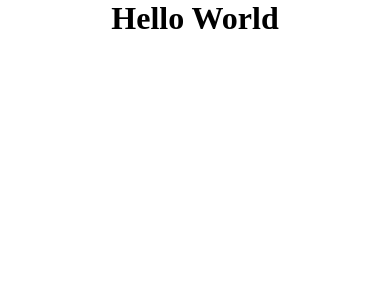
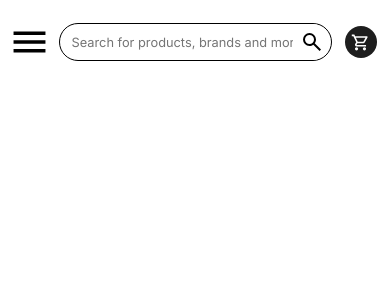
Before and after one commit to SamirJabre/New-Jersey-Front, a React (Vite) app: page / in a window 390 px wide. Shown: the top 300 px of the page. Built offline with nearby package versions, Linux system fonts and the light colour scheme.

Commit message:
Styling for mobile view

```diff
--- a/src/Components/Header/Header.css
+++ b/src/Components/Header/Header.css
@@ -18,6 +18,114 @@
     width: 100%;
     height: 100%;
 }
+
+.Home_Header_2{
+    display: flex;
+    justify-content: space-between;
+    align-items: center;
+    width: 100%;
+    height: 10vh;
+}
+
+.menu{
+    display: flex;
+    justify-content: center;
+    align-items: center;
+    width: 15%;
+    height: 100%;
+}
+#menu_btn{
+    background-color: white;
+    width: 100%;
+    height: 50%;
+    border: none;
+    cursor: pointer;
+}
+
+#menu_btn img{
+    width: 100%;
+    height: 100%;
+}
+
+.search_bar_2{
+    display: flex;
+    justify-content: center;
+    align-items: center;
+    width: 70%;
+    height: 45%;
+    border-radius: 100px;
+    border: 1px solid black;
+    background-color: white;
+    padding: 0px 2px 0px 10px;
+}
+#search_2{
+    font-family: 'Inter', sans-serif;
+    font-size: 0.8rem;
+    width: 100%;
+    height: 100%;
+    padding: 2px;
+    border-radius: 100px;
+    border: none;
+}
+#search_2:focus{
+    outline: none;
+}
+#search_btn_2{
+    display: flex;
+    justify-content: center;
+    align-items: center;
+    width: 15%;
+    height: 100%;
+    border-radius: 100%;
+    border: none;
+    cursor: pointer;
+    background-color: rgb(255, 255, 255);
+}
+.Home_Content_2{
+    display: flex;
+    justify-content: center;
+    align-items: center;
+    width: 15%;
+    height: 80%;
+}
+
+.search_bar{
+    display: flex;
+    justify-content: space-between;
+    align-items: center;
+    width: 55%;
+    height: 50%;
+    border-radius: 100px;
+    border: 1px solid black;
+    background-color: white;
+    padding: 5px;
+}
+#search{
+    font-family: 'Inter', sans-serif;
+    font-size: 0.7rem;
+    width: 100%;
+    height: 100%;
+    padding: 2px;
+    border-radius: 100px;
+    border: none;
+}
+#search:focus{
+    outline: none;
+}
+#search_btn{
+    width: 15%;
+    height: 100%;
+    border-radius: 100%;
+    border: none;
+    cursor: pointer;
+    background-color: white;
+
+}
+#search_btn img{
+    width: 100%;
+    height: 100%;
+}
+
 .Home_Content{
     display: flex;
     justify-content: space-between;
@@ -33,3 +141,50 @@
     }
 
 }
+
+
+
+.side_navigation_bar {
+    position: absolute;
+    top: 0;
+    left: -250px;
+    width: 250px;
+    height: 100%;
+    background-color: black;
+    opacity: 0.9;
+    transition: left 0.3s ease;
+    z-index: 1000;
+    padding: 20px;
+    display: flex;
+    justify-content: space-between;
+  }
+
+  .side_navigation_bar.visible {
+    left: 0;
+  }
+
+  .left_side_nav{
+    height: 100%;
+    width: 70%;
+  }
+  .left_side_nav ul li{
+    font-family: 'Inter', sans-serif;
+    font-size: 1rem;
+    list-style: none;
+    border-bottom: 1px solid white;
+    color: white;
+    text-align: center;
+    padding-bottom: 20px;
+    margin-top: 30px;
+  }
+  .right_side_nav button{
+    background-color: black;
+    opacity: 0.9;
+    height: 30px;
+    width: 30px;
+    border: none;
+  }
+  .right_side_nav button img{
+    width: 100%;
+    height: 100%;
+  }
--- a/src/Components/Header/Header.jsx
+++ b/src/Components/Header/Header.jsx
@@ -3,15 +3,24 @@ import './Header.css'
 import logo from '../../assets/logo.png'
 import Navbar from '../../Components/Navbar/Navbar'
 import ContentCircle from '../../base/Content_Circle/ContentCircle'
+import search from '../../assets/icons/search.svg'
+import menu from '../../assets/icons/menu.svg'
+import close from '../../assets/icons/close.svg'
 
 function Header() {
 
+  const [isSideNavVisible, setIsSideNavVisible] = useState(false);
   const [width, setWidth] = useState(window.innerWidth);
-  console.log(width);
+
+
   useEffect(()=>{
     const handleResize = () => setWidth(window.innerWidth);
     window.addEventListener('resize', handleResize);
   },[])
+
+  const toggleSideNav = () => {
+    setIsSideNavVisible(!isSideNavVisible);
+  };
 
   return width > 1200 ? (
     <header className='Home_Header'>
@@ -29,8 +38,42 @@ function Header() {
     </header>
   ) :
   (
-    <header>
-      <h1>Hello World</h1>
+    <header className='Home_Header_2'>
+      <div className='menu'>
+        <button id='menu_btn' onClick={toggleSideNav}>
+          <img src={menu} alt='Menu Icon'/>
+        </button>
+      </div>
+
+      <div className={`side_navigation_bar ${isSideNavVisible ? 'visible' : ''}`}>
+
+        <div className="left_side_nav">
+          <ul>
+            <li onClick={()=>{console.log('clicked');
+            }}>Categories</li>
+            <li>All Products</li>
+            <li>Locate Us</li>
+            <li>Out Story</li>
+            <li>Support</li>
+          </ul>
+        </div>
+
+
+
+        <div className="right_side_nav">
+          <button id='close_btn' onClick={toggleSideNav}>
+            <img src={close} alt='Close Icon'/>
+          </button>
+          </div>
+      </div>
+
+      <div className="search_bar_2">
+        <input type="text" placeholder="Search for products, brands and more" id="search_2"/>
+        <button id='search_btn_2'><img src={search} alt="Search Icon"/></button>
+      </div>
+      <div className='Home_Content_2'>
+        <ContentCircle color={'black'} logo={'cart'}/>
+      </div>
     </header>
   )
 
```
Also changed, not shown: src/assets/icons/close.svg (added), src/assets/icons/menu.svg (added).
